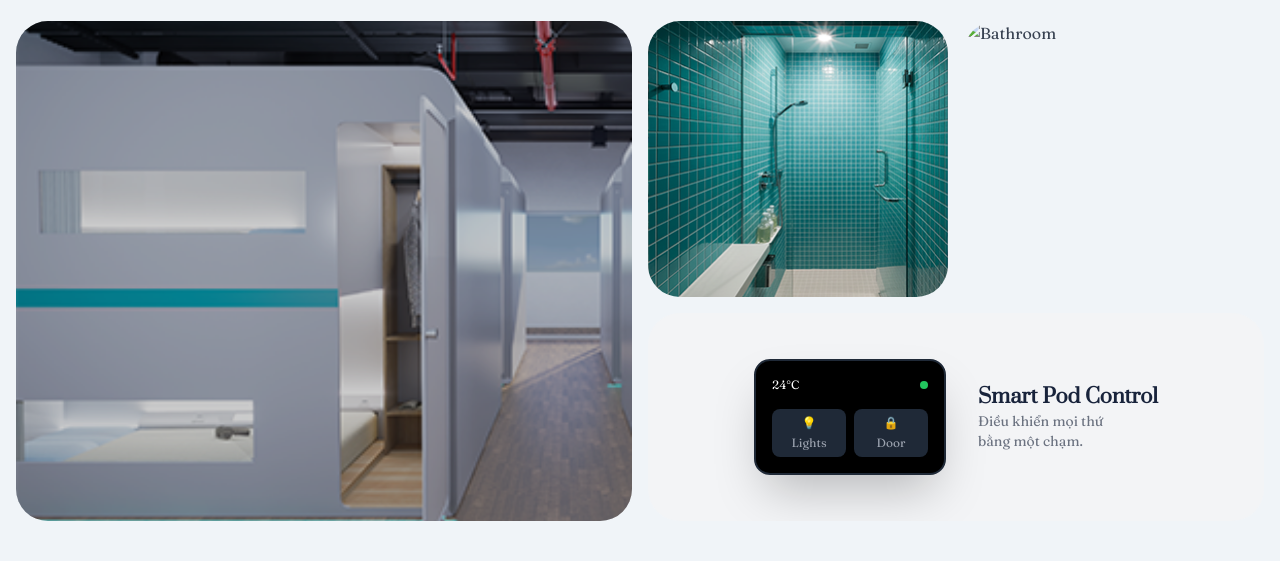
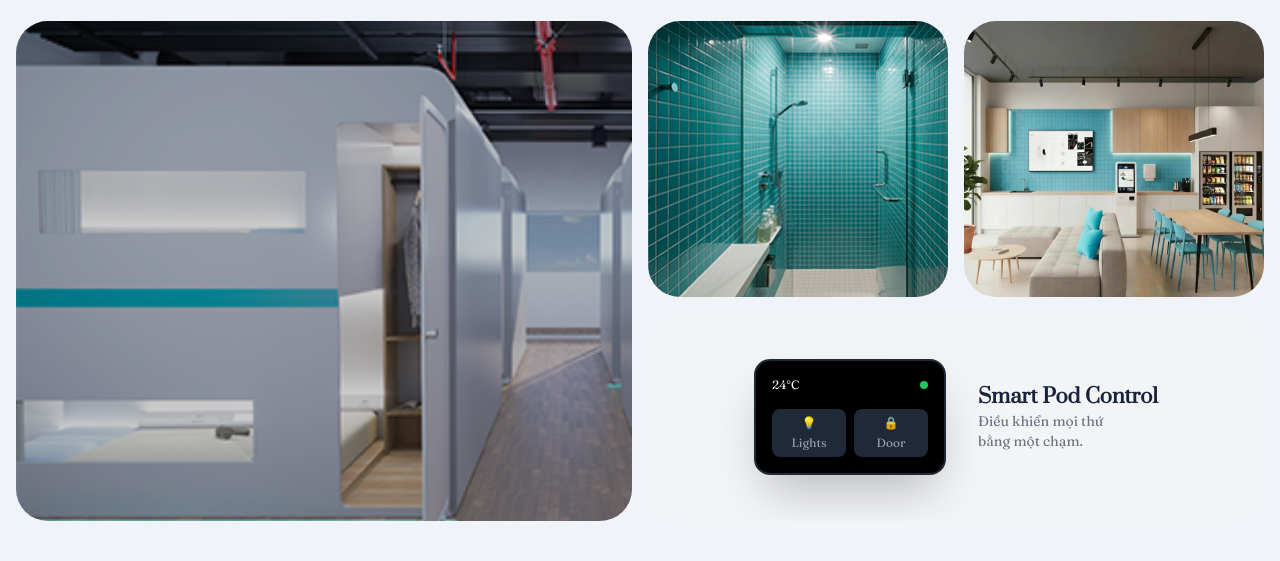
Before and after one commit to longsydn1105/dozzie-client, a website built with Vite: page book-now.html in a window 1280 px wide. Shown: the part 239-800 px from the top of the page. Built offline with nearby package versions, Linux system fonts and the light colour scheme; no server answers.

Commit message:
fix: fix img in booking

```diff
--- a/book-now.html
+++ b/book-now.html
@@ -164,7 +164,7 @@
                         class="group relative hidden cursor-pointer overflow-hidden rounded-[2rem] lg:col-span-1 lg:block"
                     >
                         <img
-                            src="./assets/imgs/booking_3.jpegC"
+                            src="./assets/imgs/booking_3.jpeg"
                             class="h-full w-full object-cover transition-transform duration-700 group-hover:scale-110"
                             alt="Bathroom"
                         />
```
